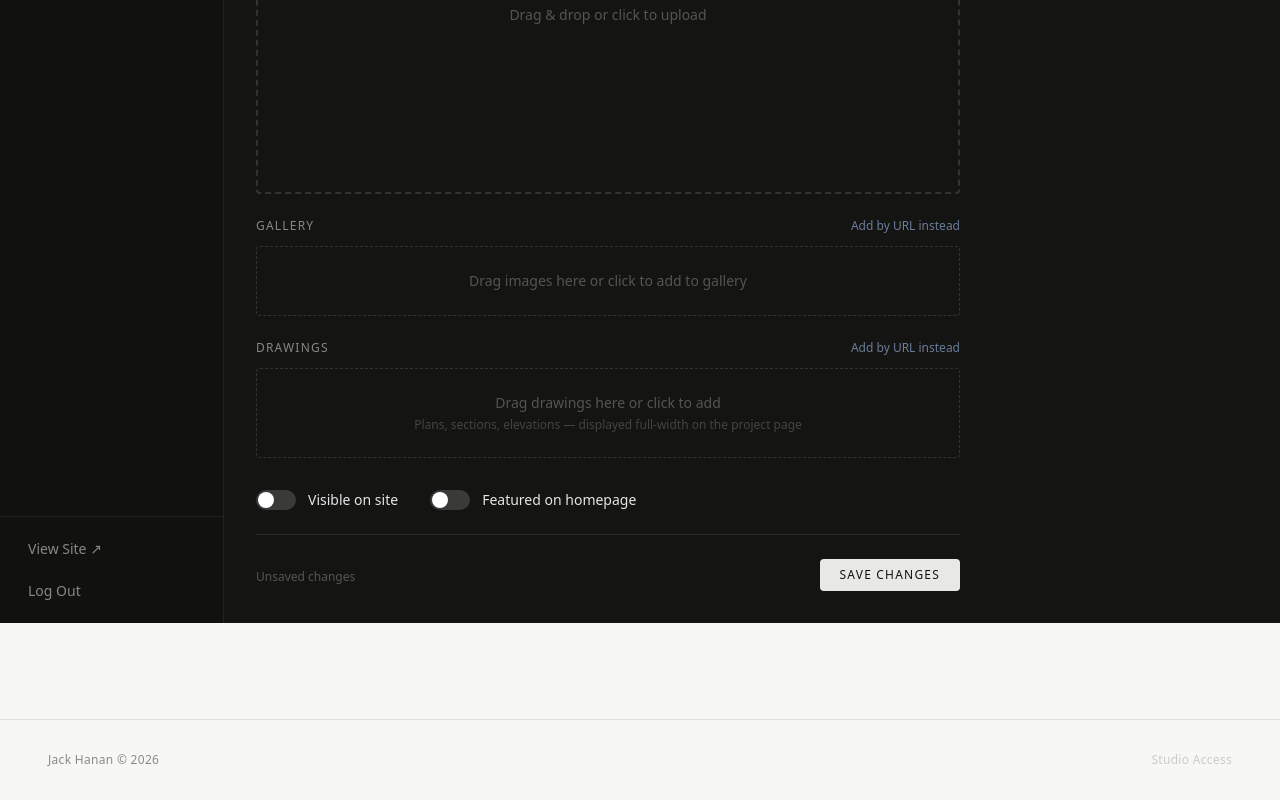
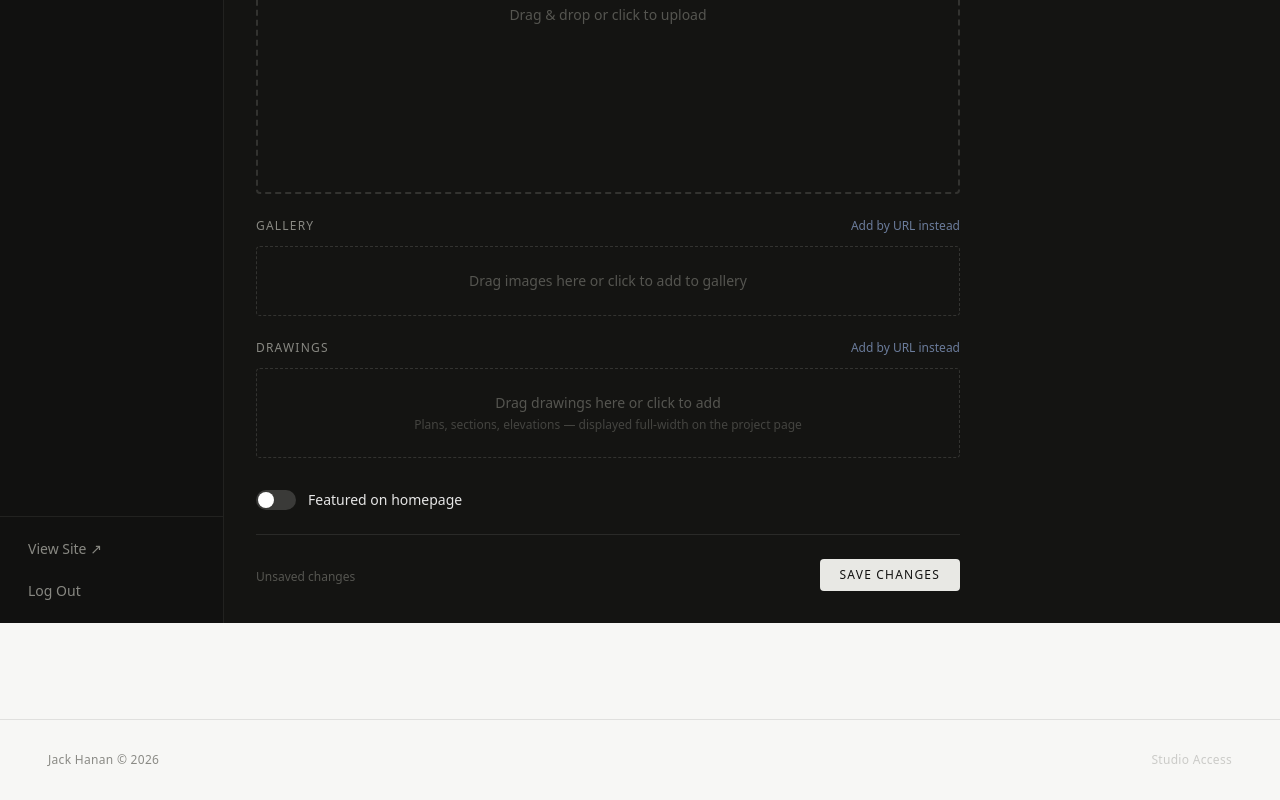
Before and after one commit to jackhanan/jack-hanan-portfolio, a Next.js app: page /admin/projects/new in a window 1280 px wide. Shown: the part 719-1519 px from the top of the page. Built offline with nearby package versions, Linux system fonts and the light colour scheme.

Commit message:
remove redundant visible toggle from project editor

```diff
--- a/src/components/admin/DashboardClient.tsx
+++ b/src/components/admin/DashboardClient.tsx
@@ -147,6 +147,7 @@ export default function DashboardClient({ initial }: Props) {
                         checked={project.visible}
                         onChange={(v) => toggleVisibility(project.id, v)}
                         id={`visible-${project.id}`}
+                        label="Visible on site"
                       />
 
                       {/* Edit link */}
--- a/src/components/admin/ProjectEditor.tsx
+++ b/src/components/admin/ProjectEditor.tsx
@@ -198,12 +198,6 @@ export default function ProjectEditor({ initial, isNew = false }: Props) {
         {/* Toggles */}
         <div className="flex items-center gap-8 pt-2">
           <Toggle
-            checked={project.visible}
-            onChange={(v) => update('visible', v)}
-            label="Visible on site"
-            id="visible"
-          />
-          <Toggle
             checked={project.featured}
             onChange={(v) => update('featured', v)}
             label="Featured on homepage"
```
